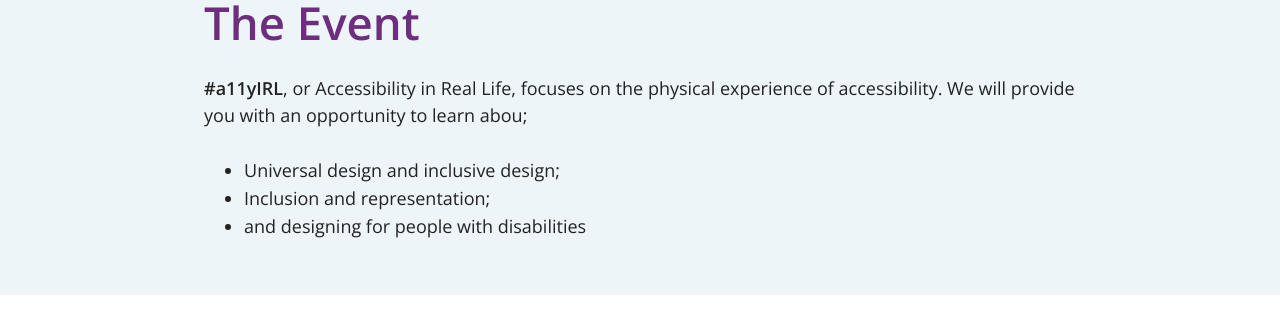
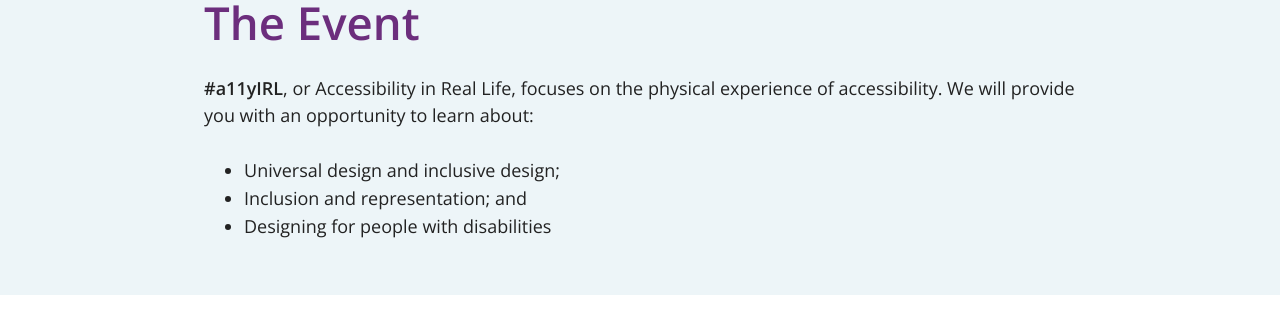
Before and after one commit to a11yTO/static-irl-site, a Jekyll site: the page built from index.html, in a window 1280 px wide. Shown: the part 603-930 px from the top of the page. Built offline with Jekyll 4.4.1, drawn with Linux system fonts in a browser that asks for light colours.

Commit message:
Update copy by fixing typos

```diff
--- a/index.html
+++ b/index.html
@@ -7,9 +7,13 @@ description: We intend to stay virtual this year. We hope to have you join us ag
 ---
 
 <h2>The Event</h2>
-<p><strong>#a11yIRL</strong>, or Accessibility in Real Life, focuses on the physical experience of accessibility. We will provide you with an opportunity to learn abou;</p>
+<p>
+  <strong>#a11yIRL</strong>, or Accessibility in Real Life, focuses on the
+  physical experience of accessibility. We will provide you with an opportunity
+  to learn about:
+</p>
 <ul>
   <li>Universal design and inclusive design;</li>
-  <li>Inclusion and representation;</li>
-  <li>and designing for people with disabilities</li>
+  <li>Inclusion and representation; and</li>
+  <li>Designing for people with disabilities</li>
 </ul>
```
